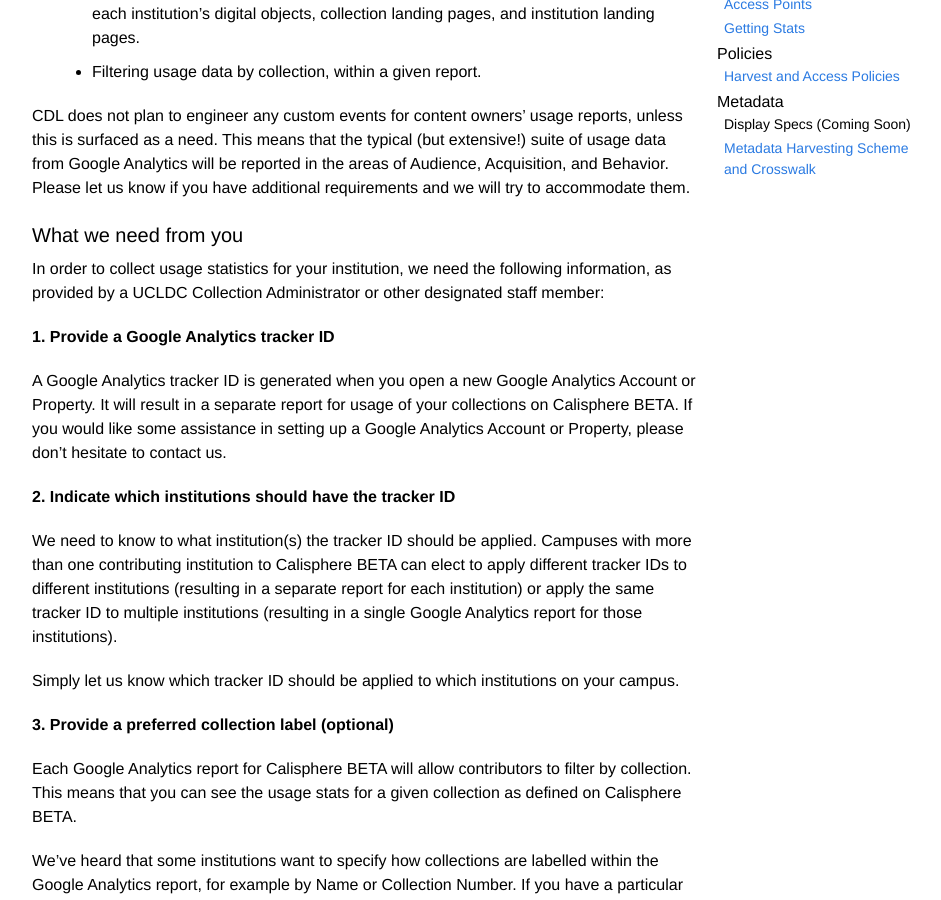
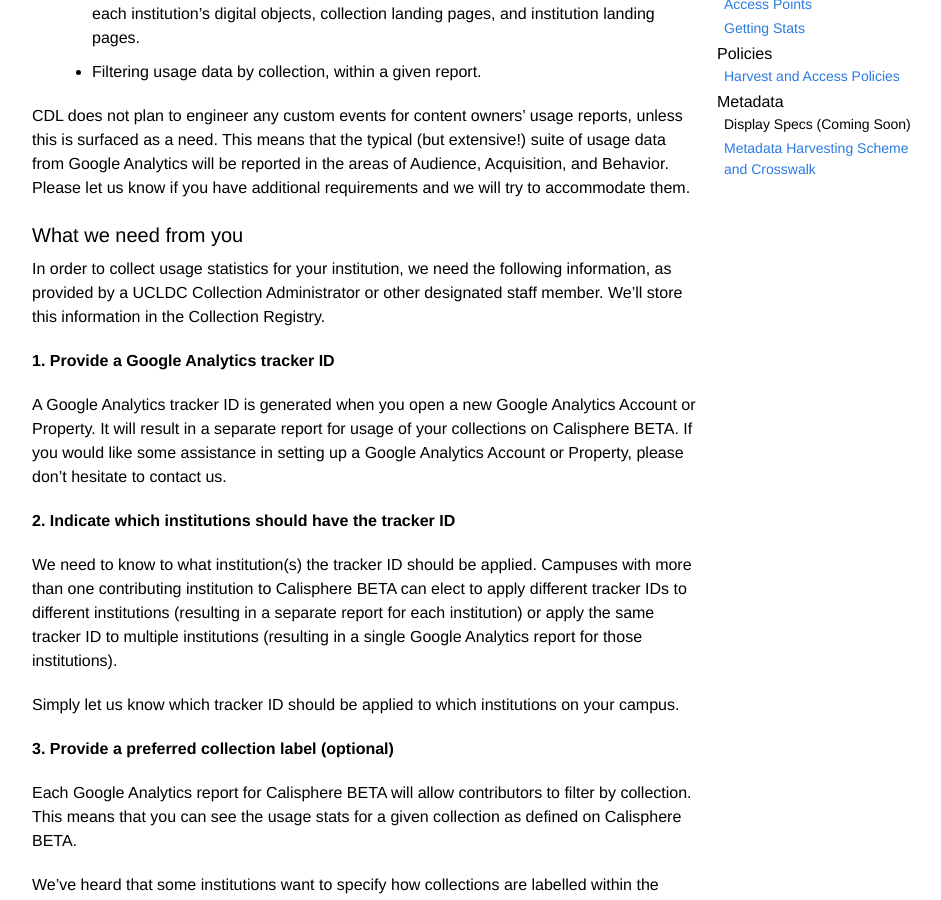
Before and after one commit to ucldc/ucldc-docs, a Jekyll site: the page built from docs/registry/stats.md, in a window 1280 px wide and 900 px high, scrolled down 388 px. Shown: the whole window, without its empty margins (158-1099 px from the left). Built offline with Jekyll 4.4.1, drawn with Linux system fonts in a browser that asks for light colours; nearby versions of some CDN libraries.

Commit message:
Update stats.md

```diff
--- a/docs/registry/stats.md
+++ b/docs/registry/stats.md
@@ -16,7 +16,7 @@
 CDL does not plan to engineer any custom events for content owners’ usage reports, unless this is surfaced as a need. This means that the typical (but extensive!) suite of usage data from Google Analytics will be reported in the areas of Audience, Acquisition, and Behavior. Please let us know if you have additional requirements and we will try to accommodate them.
 
 ##What we need from you
-In order to collect usage statistics for your institution, we need the following information, as provided by a UCLDC Collection Administrator or other designated staff member:
+In order to collect usage statistics for your institution, we need the following information, as provided by a UCLDC Collection Administrator or other designated staff member. We'll store this information in the Collection Registry.
 
 **1. Provide a Google Analytics tracker ID**
 
```
